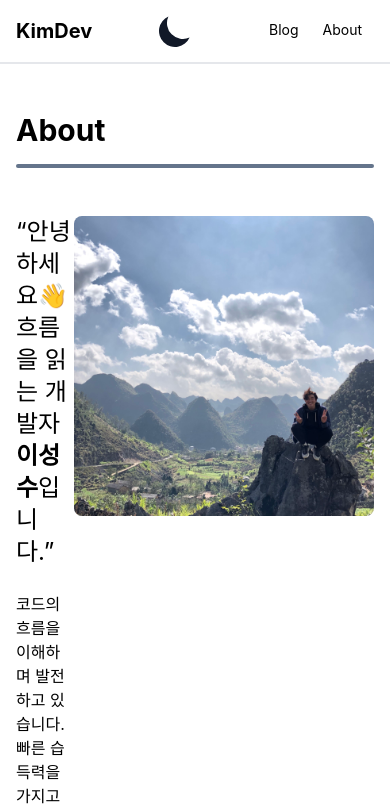
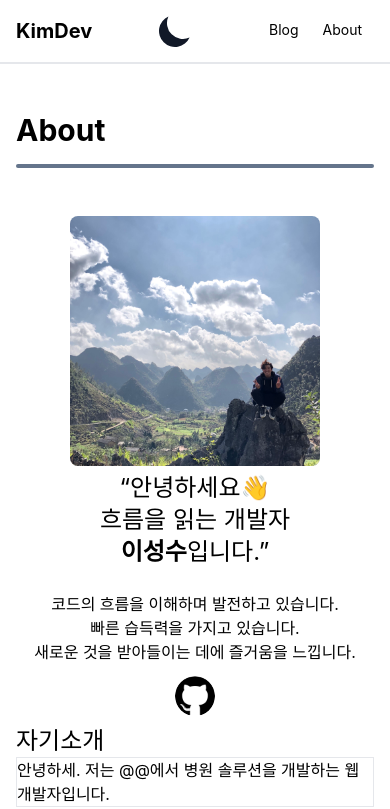
Before and after one commit to seongsoo96/blog, a Next.js app: page /about in a window 390 px wide. Shown: the top 809 px of the page. Built offline with nearby package versions, Linux system fonts and the light colour scheme.

Commit message:
feat: add responsive style in about.tsx

```diff
--- a/pages/about.tsx
+++ b/pages/about.tsx
@@ -43,8 +43,8 @@ export default function About() {
 				<h1 className="category-title">About</h1>
 				<p className="category-description w-full h-1 rounded-lg bg-slate-500 mb-6"></p>
 			</div>
-			<div className="flex justify-between items-start">
-				<div>
+			<div className="flex justify-between items-center md:items-start flex-col-reverse md:flex-row">
+				<div className="text-center md:text-left">
 					<h1>&ldquo;안녕하세요👋</h1>
 					<h1>흐름을 읽는 개발자</h1>
 					<h1>
@@ -54,7 +54,7 @@ export default function About() {
 					<p>코드의 흐름을 이해하며 발전하고 있습니다.</p>
 					<p>빠른 습득력을 가지고 있습니다.</p>
 					<p>새로운 것을 받아들이는 데에 즐거움을 느낍니다.</p>
-					<button className="flex flex-row items-center w-full px-1 py-1 mt-2 text-sm font-semibold text-left bg-transparent rounded-full md:w-auto md:mt-0 md:ml-2 hover:text-gray-900 focus:text-gray-900 hover:bg-gray-200 focus:bg-gray-200 focus:outline-none focus:shadow-outline">
+					<button className="flex flex-row items-center justify-center md:justify-start w-full px-1 py-1 mt-2 text-sm font-semibold text-left bg-transparent rounded-full md:w-auto md:mt-0 md:ml-2 hover:text-gray-900 focus:text-gray-900 hover:bg-gray-200 focus:bg-gray-200 focus:outline-none focus:shadow-outline">
 						<a
 							href="https://github.com/seongsoo96"
 							target="_blank"
@@ -68,8 +68,8 @@ export default function About() {
 					<Image
 						src={profileImg}
 						alt="profile"
-						width={300}
-						height={300}
+						width={250}
+						height={250}
 						className="rounded-lg"
 						layout="fixed"
 					/>
```
